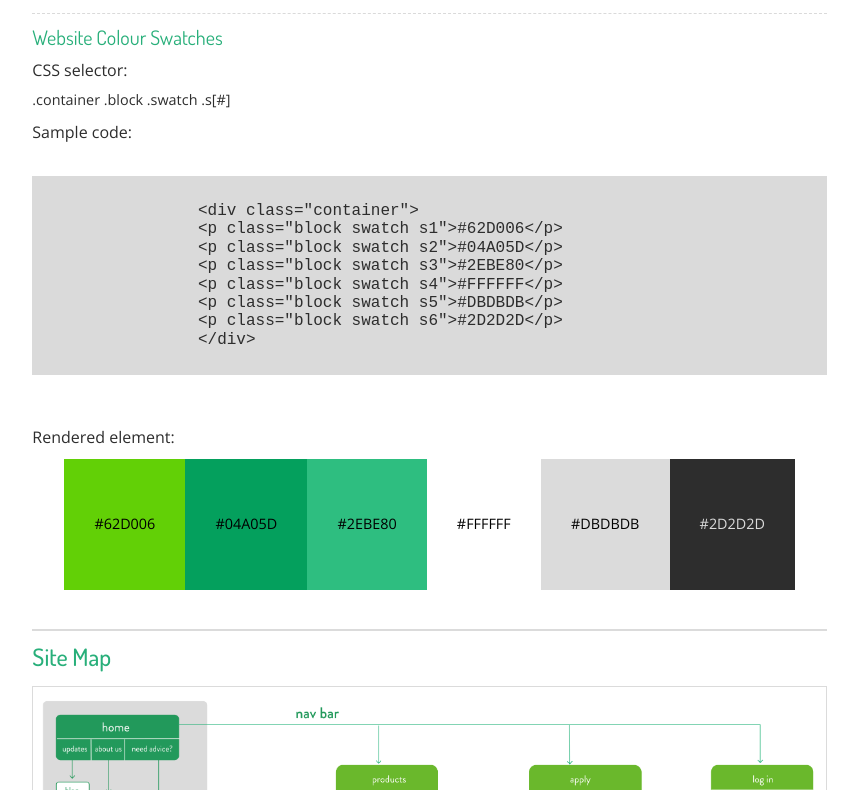
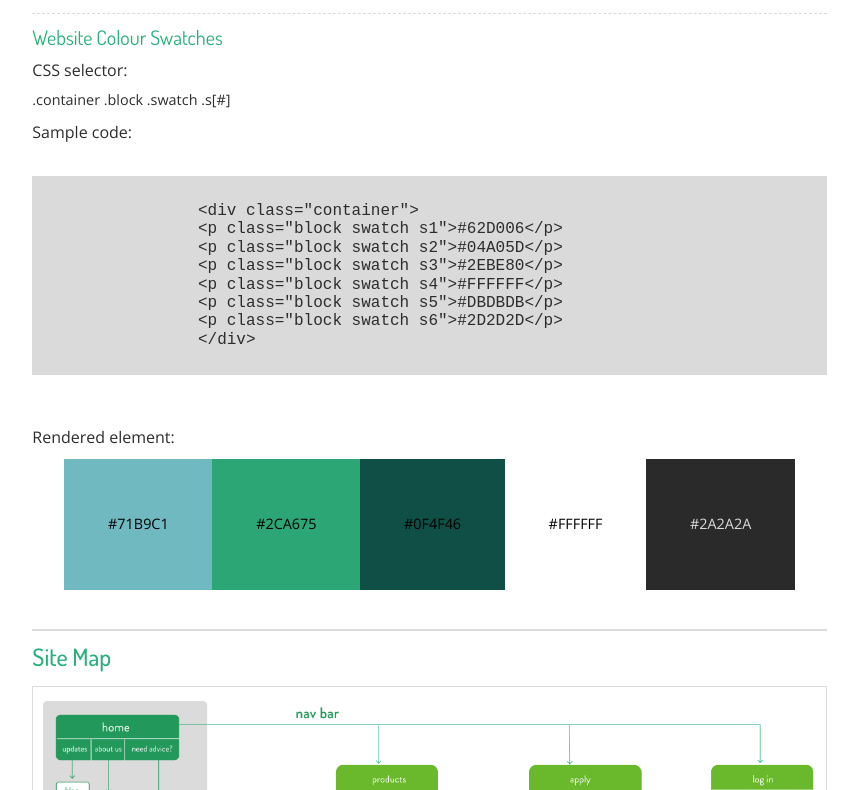
Before and after one commit to TaylorWilkinson/P02---IAT339, a plain HTML site: page styleguide.html in a window 1280 px wide. Shown: the part 5541-6331 px from the top of the page, without its empty margins (389-1247 px from the left). Drawn offline with nearby package versions, Linux system fonts and the light colour scheme.

Commit message:
styleguide

```diff
--- a/css/flexbox.css
+++ b/css/flexbox.css
@@ -131,7 +131,7 @@
   overflow:hidden;
 }
 
-.product:before {
+/* .product:before {
   position:absolute;
   display: block;
   content: ' ';
@@ -144,7 +144,7 @@
   top:0;
   width: 100%;
   height: 100%;
-}
+} */
 
 .product-description{
   max-width:85%;
--- a/css/styleguide.css
+++ b/css/styleguide.css
@@ -418,22 +418,22 @@ section p {
 }
 
 .s1 {
-  background: #62D006;
+  background: #71B9C1;
 }
 .s2 {
-  background: #04A05D;
+  background: #2CA675;
 }
 .s3 {
-  background: #2EBE80;
+  background: #0F4F46;
 }
 .s4 {
   background: #FFFFFF;
 }
-.s5 {
+/* .s5 {
   background: #DBDBDB;
-}
+} */
 .s6 {
-  background: #2D2D2D;
+  background: #2A2A2A;
   color: #DBDBDB;
 }
 
--- a/styleguide.html
+++ b/styleguide.html
@@ -310,12 +310,12 @@
             </pre>
             <h4>Rendered element:</h4>
             <div class="container">
-              <p class="block swatch s1">#62D006</p>
-              <p class="block swatch s2">#04A05D</p>
-              <p class="block swatch s3">#2EBE80</p>
+              <p class="block swatch s1">#71B9C1</p>
+              <p class="block swatch s2">#2CA675</p>
+              <p class="block swatch s3">#0F4F46</p>
               <p class="block swatch s4">#FFFFFF</p>
-              <p class="block swatch s5">#DBDBDB</p>
-              <p class="block swatch s6">#2D2D2D</p>
+              <!-- <p class="block swatch s5">#DBDBDB</p> -->
+              <p class="block swatch s6">#2A2A2A</p>
             </div>
           </section>
 
```
